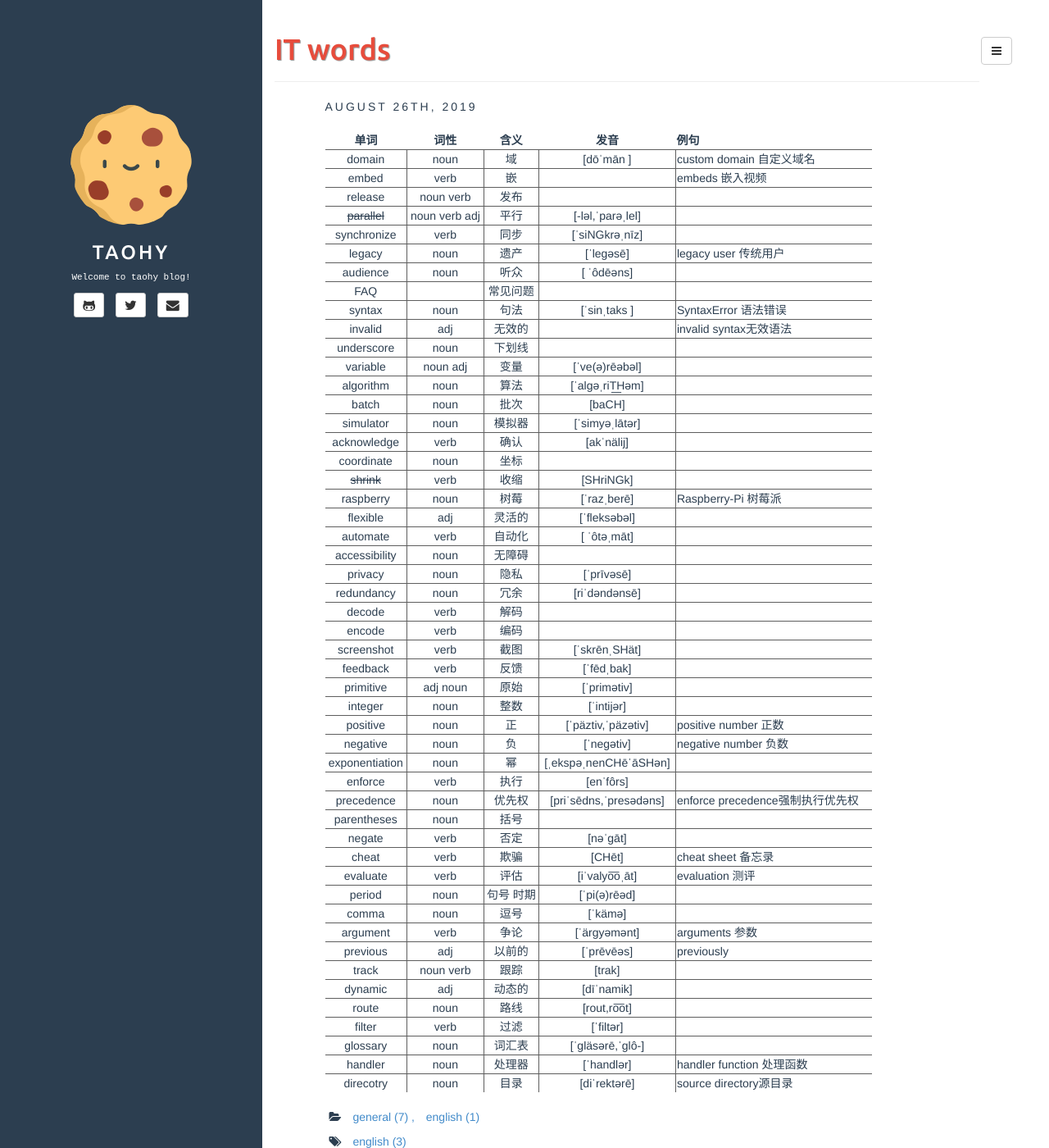
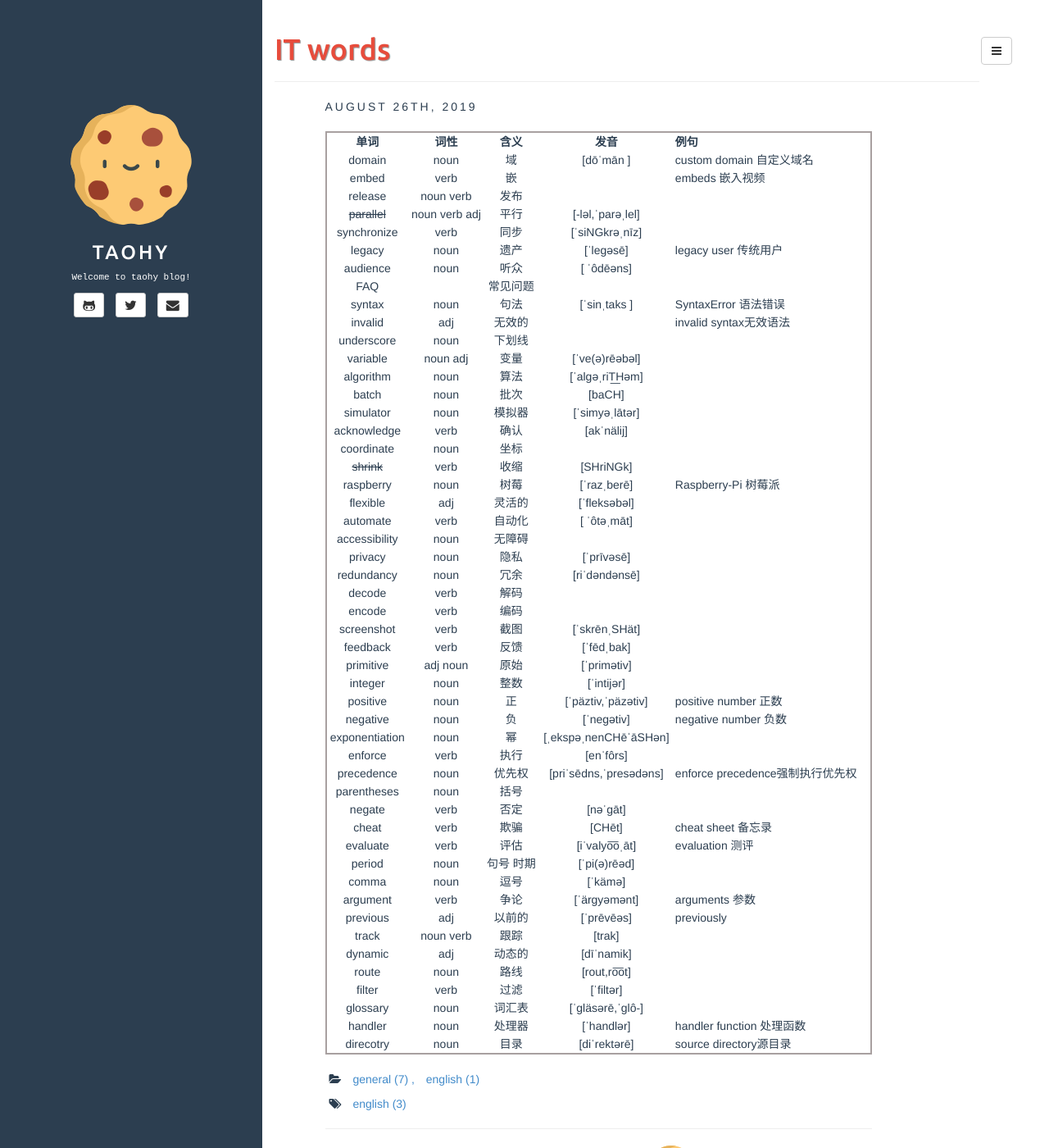
Before and after one commit to taohy88/taohy88.github.io, a Jekyll site: the page built from _posts/2019-08-26-ITwords.md, in a window 1280 px wide and 1400 px high. Shown: the whole window at 82% size. Built offline with Jekyll 4.4.1, drawn with Linux system fonts in a browser that asks for light colours.

Commit message:
ignitions

```diff
--- a/assets/css/style.css
+++ b/assets/css/style.css
@@ -190,13 +190,13 @@ ul.dropdown-menu>li>a>i.fa {
 }
 
 /* modify by taohy 2019-08-28 */
-/*
+
 table{
     border-collapse: collapse;
     border-spacing: 0;
-    border:2px solid #ff0000;
+    border:2px solid #a8a0a0;
 }
-
+/*
 
 th{
     border:2px solid #000000;
@@ -212,6 +212,7 @@ table.wide {
 	max-width: 100%;
   }
 
+  /*
 table.inner-borders {
 	border-collapse: collapse;
 	border-style: hidden;
@@ -219,3 +220,4 @@ table.inner-borders {
 	  border: 1px solid #5e5e5e;
 	}
   }
+  */
```
